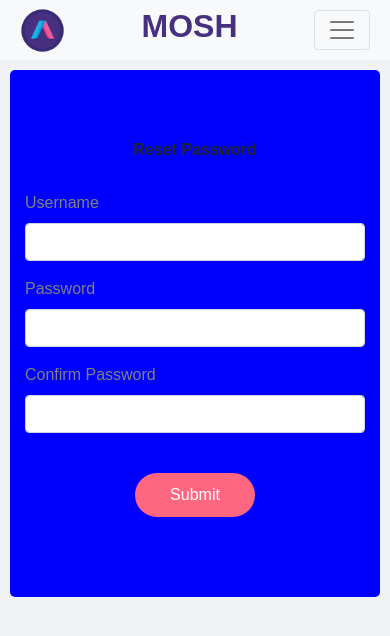
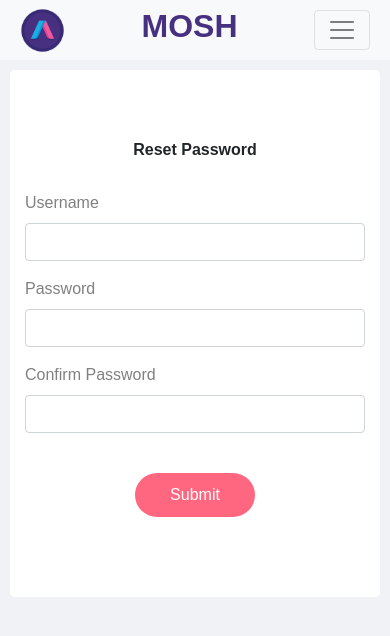
Before and after one commit to Dhanushroyal123/dhanush-programming, a React (Create React App) app: page /resetpass in a window 390 px wide. Shown: the top 636 px of the page. Built offline with nearby package versions, Linux system fonts and the light colour scheme.

Commit message:
firstcommit

```diff
--- a/src/App.css
+++ b/src/App.css
@@ -116,7 +116,7 @@
 
 .forms {
   text-align: center;
-  width: 300px;
+  width: 100%;
   margin-top: 100px;
   padding: 70px 20px 40px 20px;
   border-radius: 5px;
@@ -175,7 +175,7 @@
     margin: 10px 10px 0px 10px;
     padding: 70px 20px 40px 20px;
     border-radius: 5px;
-    background-color: blue;
+    background-color: white;
     box-shadow: none;
     text-align: left;
   }
@@ -238,7 +238,7 @@
     margin: 10px 10px 0px 10px;
     padding: 70px 20px 40px 20px;
     border-radius: 5px;
-    background-color: blue;
+    background-color: white;
     box-shadow: none;
     text-align: left;
   }
```
